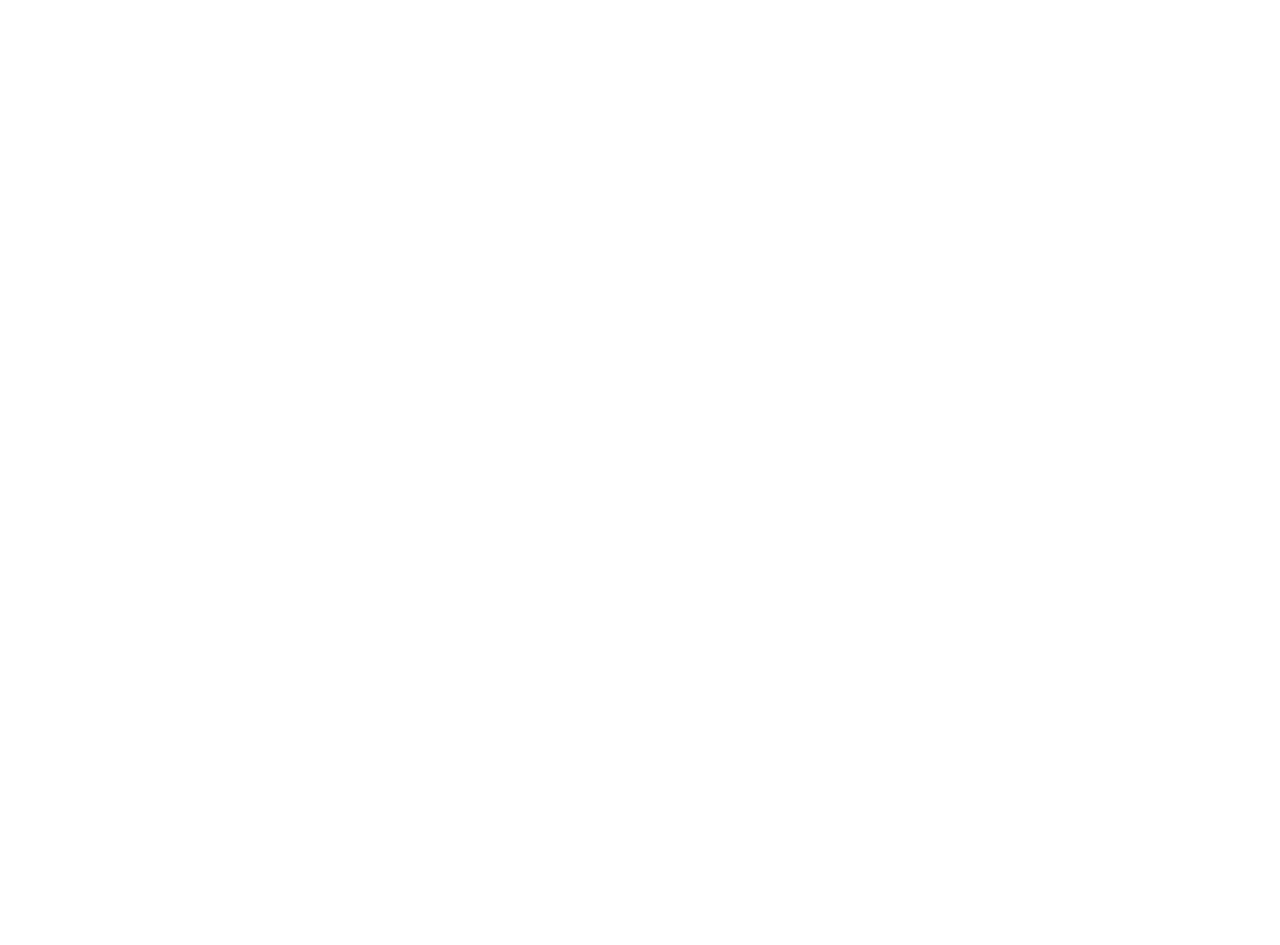
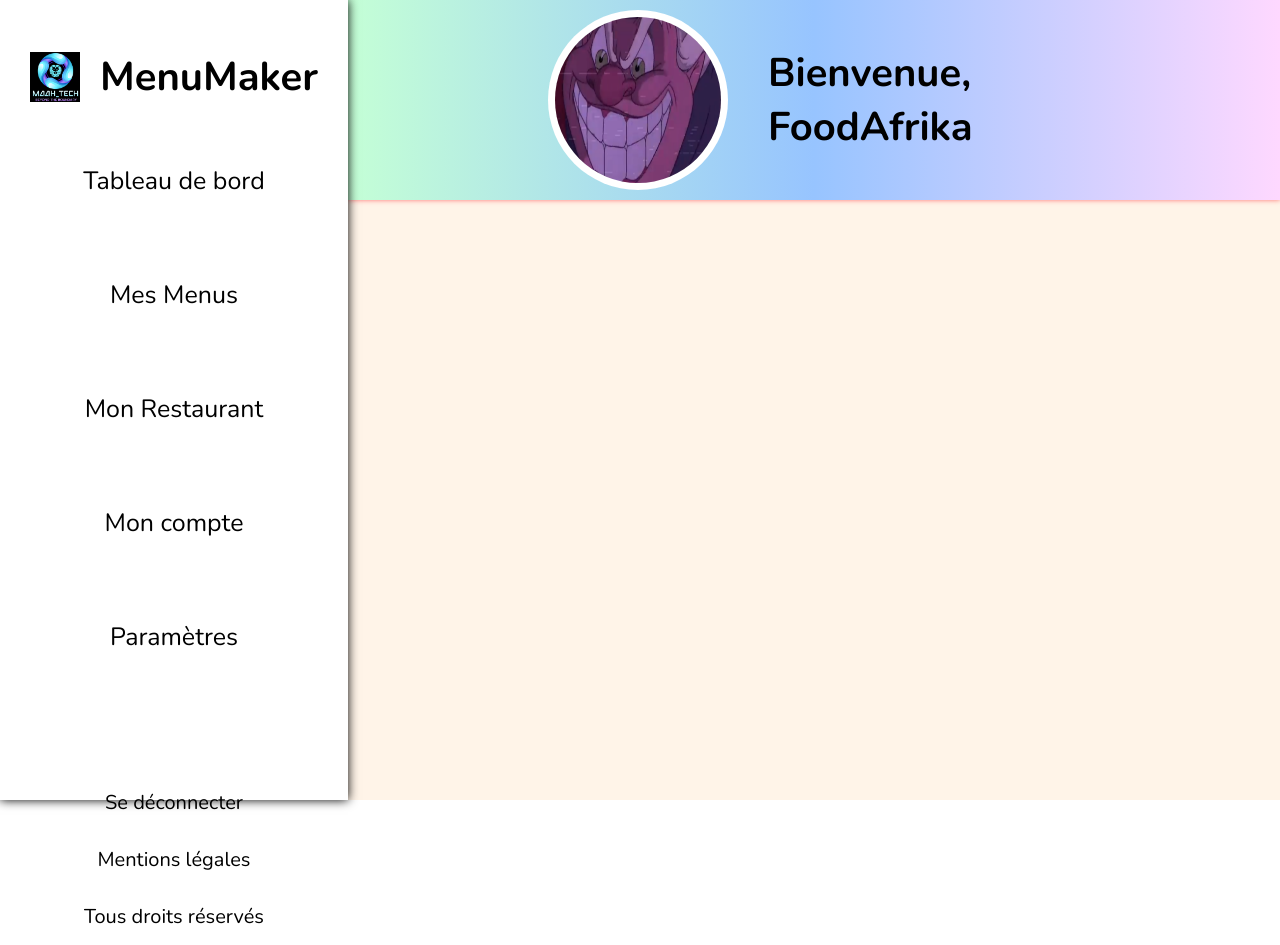
Before and after one commit to Maah97/Menu_Maker_Restaurant, a React (Vite) app: page /dashboard in a window 1280 px wide. Before the commit the page ends 800 px from the top, so only its background shows below. Built offline with nearby package versions, Linux system fonts and the light colour scheme.

Commit message:
Add dashboard layout styles with sidebar and main header components

```diff
--- a/src/components/dashboard/headerDashboard.tsx
+++ b/src/components/dashboard/headerDashboard.tsx
@@ -1,5 +1,15 @@
+import imgProfil from '../../assets/exemple-photo-profil.png'
+
 export default function HeaderDashboard() {
     return (
-        <></>
+        <div className="header-dashboard">
+            <div className="img-user-profil">
+                <img src={imgProfil} alt="Image of the user profil" />
+            </div>
+            <div className="welcome-and-name-profil">
+                <p>Bienvenue,</p>
+                <p>FoodAfrika</p>
+            </div>
+        </div>
     )
 }
--- a/src/components/dashboard/sidebar.tsx
+++ b/src/components/dashboard/sidebar.tsx
@@ -3,7 +3,23 @@
 export default function Sidebar() {
     return (
         <div className="sidebar">
-
+            <div className="logo-title">
+                <img src={logo} alt="logo entreprise" />
+                <h1>MenuMaker</h1>
+            </div>
+            <nav className="navigation-dashboard">
+                <a>Tableau de bord</a>
+                <a>Mes Menus</a>
+                <a>Mon Restaurant</a>
+                <a>Mon compte</a>
+                <a>Paramètres</a>
+            </nav>
+            <div className="ligne-de-separation"></div>
+            <div className="footer-sidebar">
+                <a>Se déconnecter</a>
+                <a>Mentions légales</a>
+                <a>Tous droits réservés</a>
+            </div>
         </div>
     )
 }
--- a/src/layouts/dashboardLayout.tsx
+++ b/src/layouts/dashboardLayout.tsx
@@ -6,10 +6,8 @@
   return (
     <div className="dashboard-layout">
       <Sidebar />
-
       <div className="dashboard-main">
         <HeaderDashboard />
-
         <div className="dashboard-content">
           <Outlet />
         </div>
--- /dev/null
+++ b/src/styles/_dashboard.scss
@@ -0,0 +1,109 @@
+.dashboard-layout {
+    display: flex;
+    width: 100%;
+    .sidebar {
+        display: flex;
+        flex-direction: column;
+        padding: 50px 30px 0px 30px;
+        align-items: center;
+        box-shadow: 0px 0px 10px rgba(0, 0, 0, 1);
+        height: 100vh;
+        background-color: rgb(255, 255, 255);
+        z-index: 100;
+        .logo-title {
+            display: flex;
+            align-items: center;
+            img {
+                width: 50px;
+                height: 50px;
+                margin-right: 20px;
+            }
+            h1 {
+                font-size: 40px;
+                color: #000000;
+            }
+        }
+        .navigation-dashboard {
+            margin-top: 10px;
+            display: flex;
+            flex-direction: column;
+            width: 100%;
+            a {
+                font-size: 25px;
+                width: 100%;
+                color: #000000;
+                padding: 30px 20px;
+                margin-top: 20px;
+                border-radius: 5px;
+                text-align: center;
+                cursor: pointer;
+                &:hover {
+                    background-color: rgb(192, 192, 192);
+                }
+            }
+        }
+        .ligne-de-separation {
+            height: 1px;
+            width: 70%;
+            margin: 50px 0px 40px 0px;
+            background: #7a7a7a;
+        }
+        .footer-sidebar {
+            display: flex;
+            flex-direction: column;
+            align-items: center;
+            width: 100%;
+            a {
+                font-size: 20px;
+                width: 100%;
+                color: #000000;
+                padding: 15px 10px;
+                border-radius: 5px;
+                text-align: center;
+                cursor: pointer;
+                &:hover {
+                    background-color: rgb(190, 190, 190);
+                }
+            }
+        }
+    }
+    .dashboard-main {
+        background-color: #FFF4E8;
+        width: 100%;
+        .header-dashboard {
+            display: flex;
+            width: 100%;
+            background-image: linear-gradient(90deg, rgb(196, 255, 214) 0%,rgb(151, 196, 255) 50%, rgb(254, 216, 255) 100%);
+            box-shadow: 0px 0px 5px rgb(255, 113, 113);
+            padding: 10px 0px 10px 200px;
+            .img-user-profil {
+                background: #ffffff;
+                border-radius: 9999px;
+                width: 180px;
+                height: 180px;
+                padding: 7px;
+                display: flex;
+                justify-content: center;
+                align-items: center;
+                cursor: pointer;
+                img {
+                    width: 100%;
+                    height: 100%;
+                    border-radius: 9999px;
+                }
+            }
+            .welcome-and-name-profil {
+                display: flex;
+                justify-content: center;
+                flex-direction: column;
+                p {
+                    font-size: 40px;
+                    color: #000000;
+                    text-align: left;
+                    margin-left: 40px;
+                    font-weight: bold;
+                }
+            }
+        }
+    }
+}
--- a/src/styles/app.scss
+++ b/src/styles/app.scss
@@ -2,6 +2,7 @@
 @import '_home.scss';
 @import '_footer.scss';
 @import '_loginPage.scss';
+@import '_dashboard.scss';
 
 *, ::before, ::after {
     box-sizing: border-box;
```
Also changed, not shown: src/assets/exemple-photo-profil.png (added), src/assets/exemple-photo-profil2.png (added).
